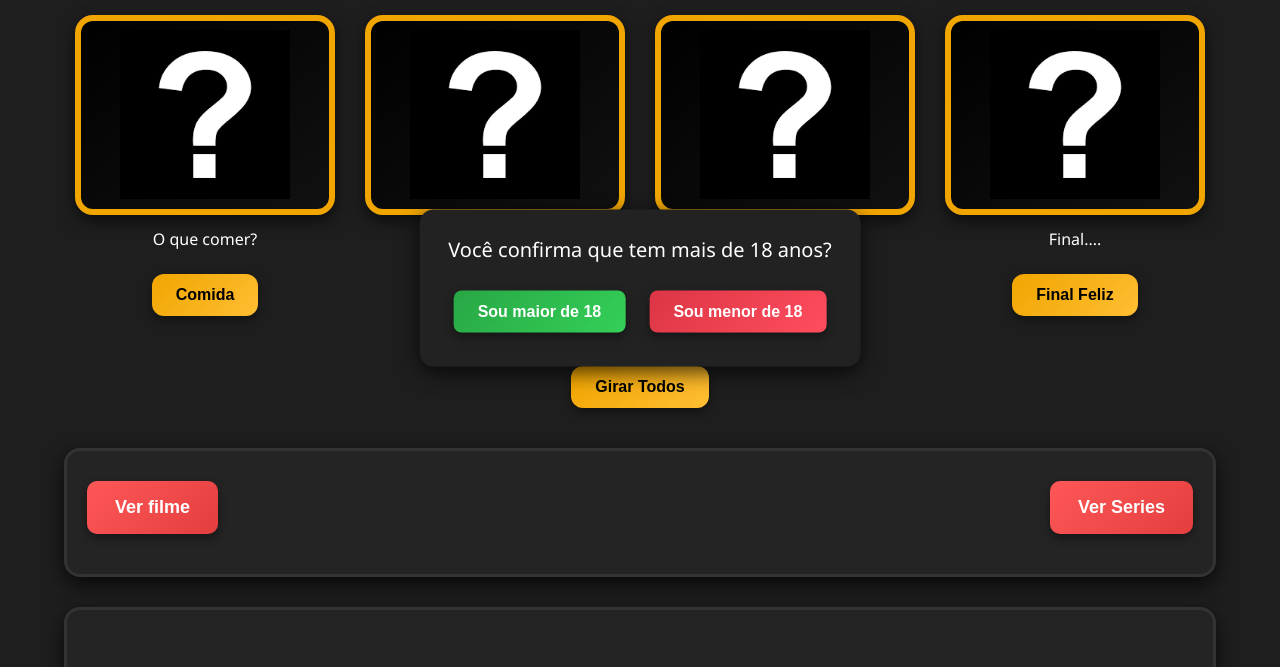
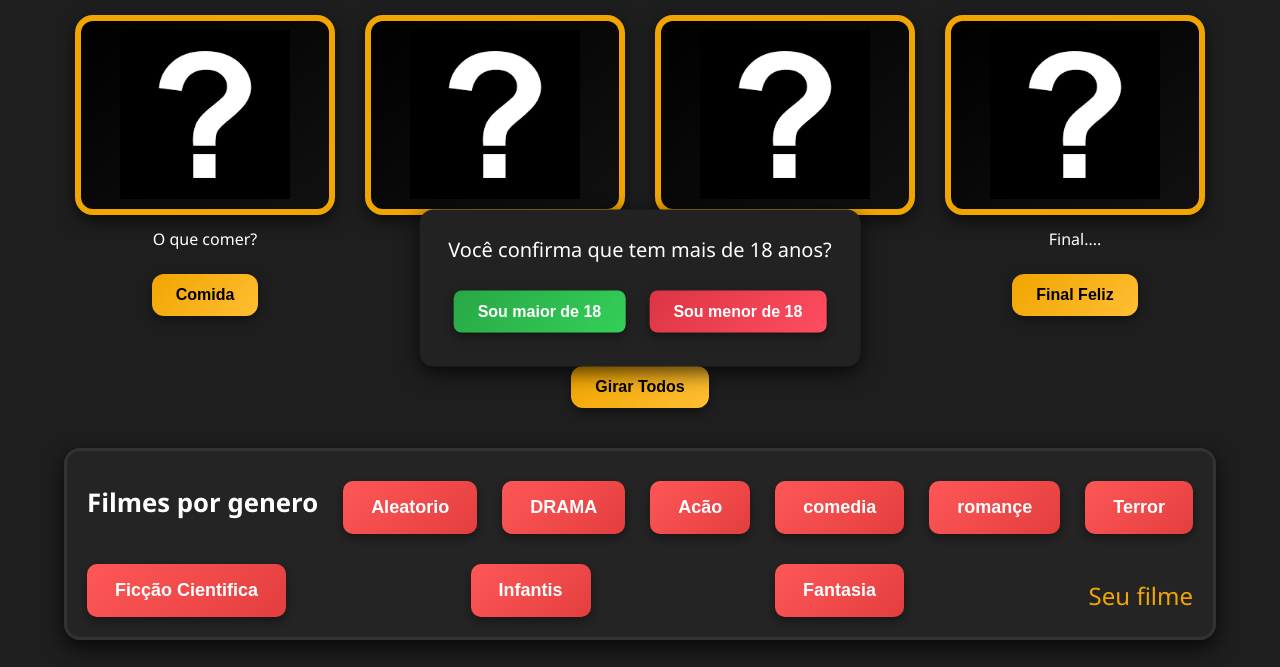
Before and after one commit to GSlM276/nicenight, a plain HTML site: page index.html in a window 1280 px wide. Shown: the part 112-779 px from the top of the page. Drawn offline with Linux system fonts and the light colour scheme.

Commit message:
arrumando o html

```diff
--- a/index.html
+++ b/index.html
@@ -56,18 +56,13 @@ e recomendaçoes de jogos
     </div>
   </div>
 
-  <div class="btn">
-    <button  onclick="rodarTudo()">Girar Todos</button>
+<div class="btn">
+  <button  onclick="rodarTudo()">Girar Todos</button>
   </div>
   </div>
   <section>
-  <button onclick="filmes()" >Ver filme</button>
-  <button onclick="Series()" >Ver Series</button>
-  <h2 id="tes"></h2>
-  </section>
-  <section>
-  <div id="generos">
   <h3>Filmes por genero</h3>
+  <button onclick="filmes()" >Aleatorio</button>
   <button onclick="drama()">DRAMA</button>
   <button onclick="açao()">Acão</button>
   <button onclick="comedia()">comedia</button>
@@ -76,6 +71,8 @@ e recomendaçoes de jogos
   <button onclick="Ficção()">Ficção Cientifica</button>
   <button onclick="infantil()">Infantis</button>
   <button onclick="Fantasia()">Fantasia</button>
+</div>
+<div class="log">
   <div id="tre">Seu filme</div>
 </div>
 
--- a/index.js
+++ b/index.js
@@ -138,7 +138,7 @@ const filmesT = [
 function filmes() {
   const indiceAleatorio = Math.floor(Math.random() * filmesT.length);
   const nomeSorteado = filmesT[indiceAleatorio];
-  document.getElementById("tes").innerText = nomeSorteado;
+  document.getElementById("tre").innerText = nomeSorteado;
 }
 
 const filmesDrama = [
@@ -203,46 +203,6 @@ const filmesDrama = [
   "Estrelas na Terra",
   "Depois do Casamento"
 ];
-
-const seriest = [
-  "Breaking Bad - Netflix",
-  "Stranger Things - Netflix",
-  "Game of Thrones - HBO Max",
-  "The Witcher - Netflix",
-  "The Office - Netflix",
-  "Friends - HBO Max",
-  "Better Call Saul - Netflix",
-  "Dark - Netflix",
-  "Peaky Blinders - Netflix",
-  "The Boys - Prime Video",
-  "Black Mirror - Netflix",
-  "Narcos - Netflix",
-  "Brooklyn Nine-Nine - Netflix",
-  "The Mandalorian - Disney+",
-  "The Last of Us - HBO Max",
-  "Chernobyl - HBO Max",
-  "Dexter - Star+",
-  "Lost - Disney+",
-  "Vikings - Prime Video",
-  "House of the Dragon - HBO Max",
-  "Prison Break - Prime Video",
-  "The Walking Dead - Star+",
-  "Suits - Netflix",
-  "Lucifer - Netflix",
-  "Euphoria - HBO Max",
-  "Sherlock - Netflix",
-  "Mr. Robot - Prime Video",
-  "Rick and Morty - HBO Max",
-  "Arcane - Netflix"
-];
-
-
-function Series() {
-  const indiceAleatorio = Math.floor(Math.random() * seriest.length);
-  const nomeSorteado = seriest[indiceAleatorio];
-  document.getElementById("tes").innerText = nomeSorteado;
-}
-
 
 function drama() {
   const indiceAleatorio = Math.floor(Math.random() * filmesDrama.length);
```
